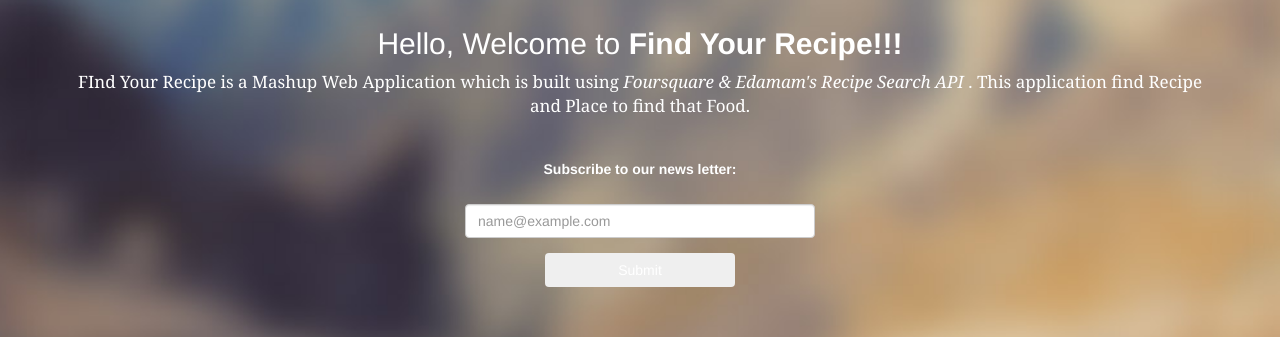
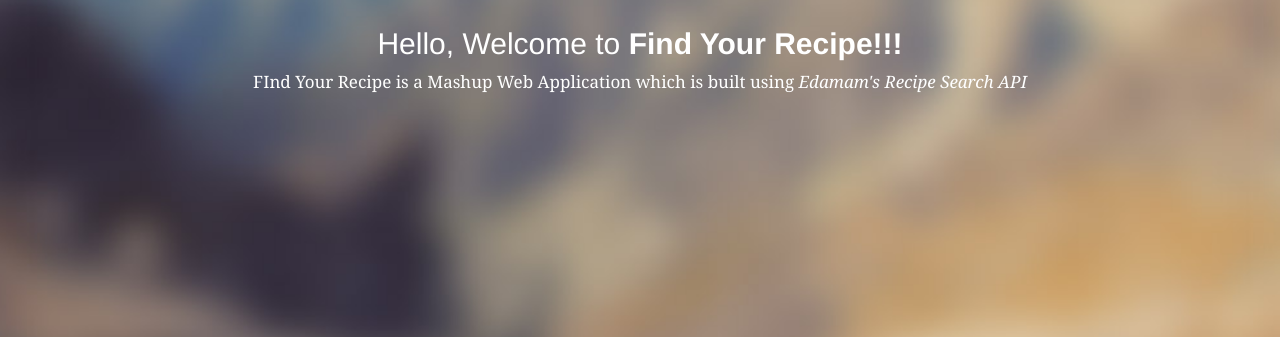
Before and after one commit to HowSimple/WebMobile-Fall2022, an Angular app in the folder Web-ICP6/: page /home in a window 1280 px wide. Shown: the part 365-702 px from the top of the page. Built offline with nearby package versions, Linux system fonts and the light colour scheme; no server answers.

Commit message:
Removed newsletter form

```diff
--- a/Web-ICP6/src/app/home/home.component.html
+++ b/Web-ICP6/src/app/home/home.component.html
@@ -2,16 +2,6 @@
   <div class="child-container">
     <h2>Hello, Welcome to <b>Find Your Recipe!!!
     </b></h2>
-    <span class="desc">FInd Your Recipe is a Mashup Web Application which is built using <i> Foursquare & Edamam's Recipe Search API </i> . This application find Recipe and Place to find that Food.</span><br><br><br>
-    <form>
-      <div class="form-group">
-        <label>Subscribe to our news letter:</label><br><br>
-        <div class="form-group col-lg-4 col-lg-offset-4">
-          <input type="text" class="form-control" placeholder="name@example.com"/>
-        </div>
-        <br>
-        <button class="btn btn primary col-lg-2 col-lg-offset-5">Submit</button>
-      </div>
-    </form>
+    <span class="desc">FInd Your Recipe is a Mashup Web Application which is built using <i>Edamam's Recipe Search API </i></span><br><br><br>
   </div>
 </div>
--- a/Web-ICP6/src/app/search-recipe/search-recipe.component.html
+++ b/Web-ICP6/src/app/search-recipe/search-recipe.component.html
@@ -7,8 +7,6 @@
         <div class="form-group col-lg-6 col-lg-offset-3 input-group">
           <input [(ngModel)]="recipeValue" name="recipeValue"  class="form-control" placeholder="Recipe name:" type="text">
           <span class="input-group-addon">-</span>
-
-
         </div>
         <br>
         <button  type="submit" (click)="getVenues()" class="btn btn primary col-lg-2 col-lg-offset-5 " >Go</button>
```
